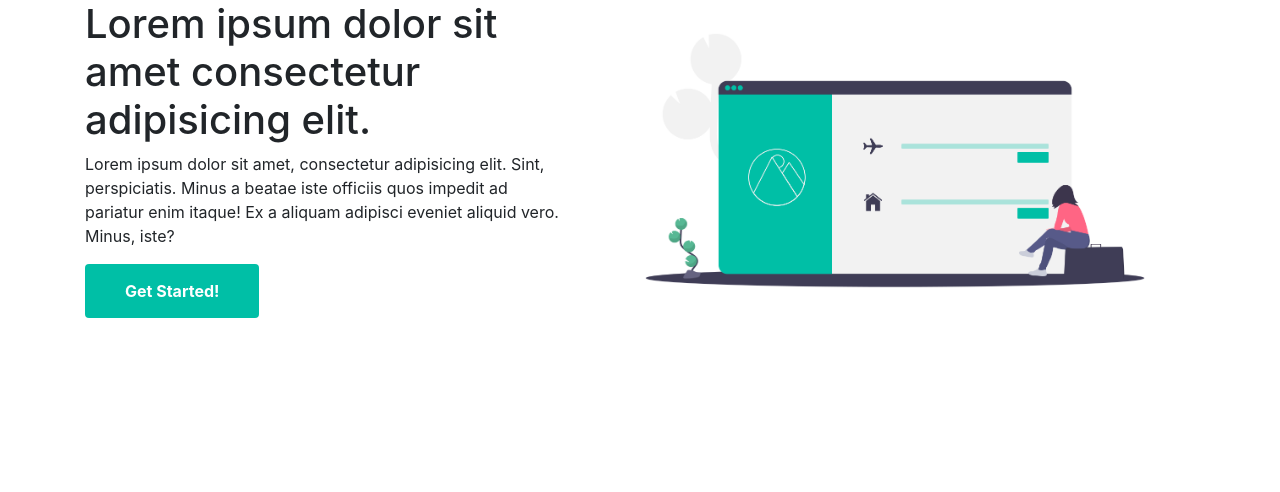
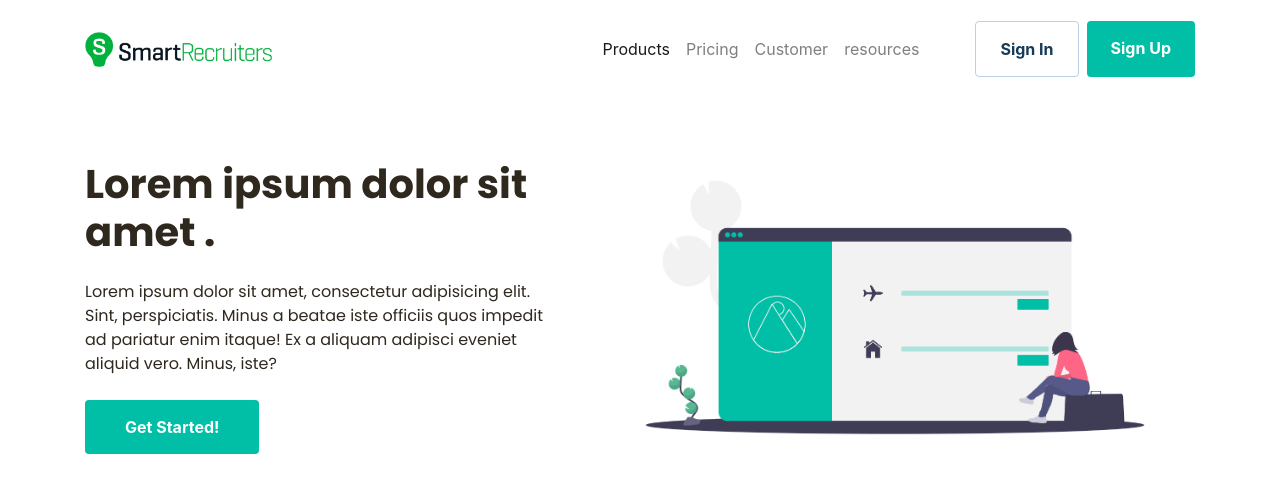
Before and after one commit to balinux/css-bootstrap-web-design, a website: page index.html in a window 1280 px wide. Drawn offline with nearby package versions, Linux system fonts and the light colour scheme.

Commit message:
update: design

```diff
--- a/css/custom.css
+++ b/css/custom.css
@@ -10,3 +10,41 @@
     background: #029A87;
     border: 0px;
 }
+
+.btn-secondary {
+    background: none;
+    border: 1px solid #BCD0e5;
+    padding: 15px 40px;
+    font-size: 16px;
+    font-weight: bold;
+    color: #173a56;
+}
+
+.btn-secondary:hover {
+    background: none;
+    border: 1px solid rgb(159, 177, 197);
+    color: #173a56;
+}
+
+.hero h1 {
+    font-family: 'Poppins';
+    font-weight: 700;
+    color: #2F281E;
+}
+
+.hero p {
+    font-family: 'Poppins';
+    font-weight: 400;
+    color: #2F281E;
+}
+
+.navbar-nav .nav-link{
+    color: #2F281E;
+}
+
+@media only screen and (max-width: 768px){
+    .btn-primary, .btn-secondary {
+        margin-top: 10px;
+        margin-left: 0px !important;
+    }
+}
--- a/index.html
+++ b/index.html
@@ -8,25 +8,64 @@
     <title>Balinux Web Design</title>
     <link rel="stylesheet" href="css/bootstrap.css">
     <link rel="stylesheet" href="css/custom.css">
+    <link href="https://fonts.googleapis.com/css?family=Poppins:300,400,700&display=swap" rel="stylesheet">
 </head>
 
 <body>
-    <section class="hero">
+    <!-- navbar -->
+    <nav class="navbar navbar-expand-lg navbar-light">
+        <div class="container">
+            <a class="navbar-brand py-4" href="#">
+                <img src="images/logo.png" width="187" alt="" srcset="">
+            </a>
+            <button class="navbar-toggler" type="button" data-toggle="collapse" data-target="#navbarSupportedContent"
+                aria-controls="navbarSupportedContent" aria-expanded="false" aria-label="Toggle navigation">
+                <span class="navbar-toggler-icon"></span>
+            </button>
+
+            <div class="collapse navbar-collapse" id="navbarSupportedContent">
+                <ul class="navbar-nav ml-auto">
+                    <li class="nav-item active align-self-center">
+                        <a class="nav-link" href="#">Products <span class="sr-only">(current)</span></a>
+                    </li>
+                    <li class="nav-item align-self-center">
+                        <a class="nav-link" href="#">Pricing</a>
+                    </li>
+                    <li class="nav-item align-self-center">
+                        <a class="nav-link" href="#">Customer</a>
+                    </li>
+                    <li class="nav-item align-self-center">
+                        <a class="nav-link" href="#">resources</a>
+                    </li>
+                    <a class="btn btn-secondary px-4 ml-5" href="#">Sign In</a>
+                    <a class="btn btn-primary px-4 ml-2" href="#">Sign Up</a>
+                </ul>
+            </div>
+        </div>
+    </nav>
+    <!-- end navbar -->
+
+    <section class="hero mt-5">
         <div class="container">
             <div class="row">
-                <div class="col">
-                    <h1>Lorem ipsum dolor sit amet consectetur adipisicing elit.</h1>
-                    <p>Lorem ipsum dolor sit amet, consectetur adipisicing elit. Sint, perspiciatis. Minus a beatae iste officiis quos impedit ad pariatur enim itaque! Ex a aliquam adipisci eveniet aliquid vero. Minus, iste?</p>
+                <div class="col align-self-center">
+                    <h1 class="mb-4">Lorem ipsum dolor sit amet .</h1>
+                    <p class="mb-4">Lorem ipsum dolor sit amet, consectetur adipisicing elit. Sint, perspiciatis. Minus
+                        a beatae iste officiis quos impedit ad pariatur enim itaque! Ex a aliquam adipisci eveniet
+                        aliquid vero. Minus, iste?</p>
                     <a href="#" class="btn btn-primary">Get Started!</a>
                 </div>
-                <div class="col">
+                <div class="col d-none d-sm-block">
                     <img src="images/travel_booking.png" width="600px" alt="" srcset="">
                 </div>
             </div>
         </div>
 
     </section>
-
+    <script
+    src="https://code.jquery.com/jquery-3.4.1.js"
+    integrity="sha256-WpOohJOqMqqyKL9FccASB9O0KwACQJpFTUBLTYOVvVU="
+    crossorigin="anonymous"></script>
     <script type="text/javascript" src="js/bootstrap.js"></script>
 </body>
 
```
Also changed, not shown: images/logo.png (added).
